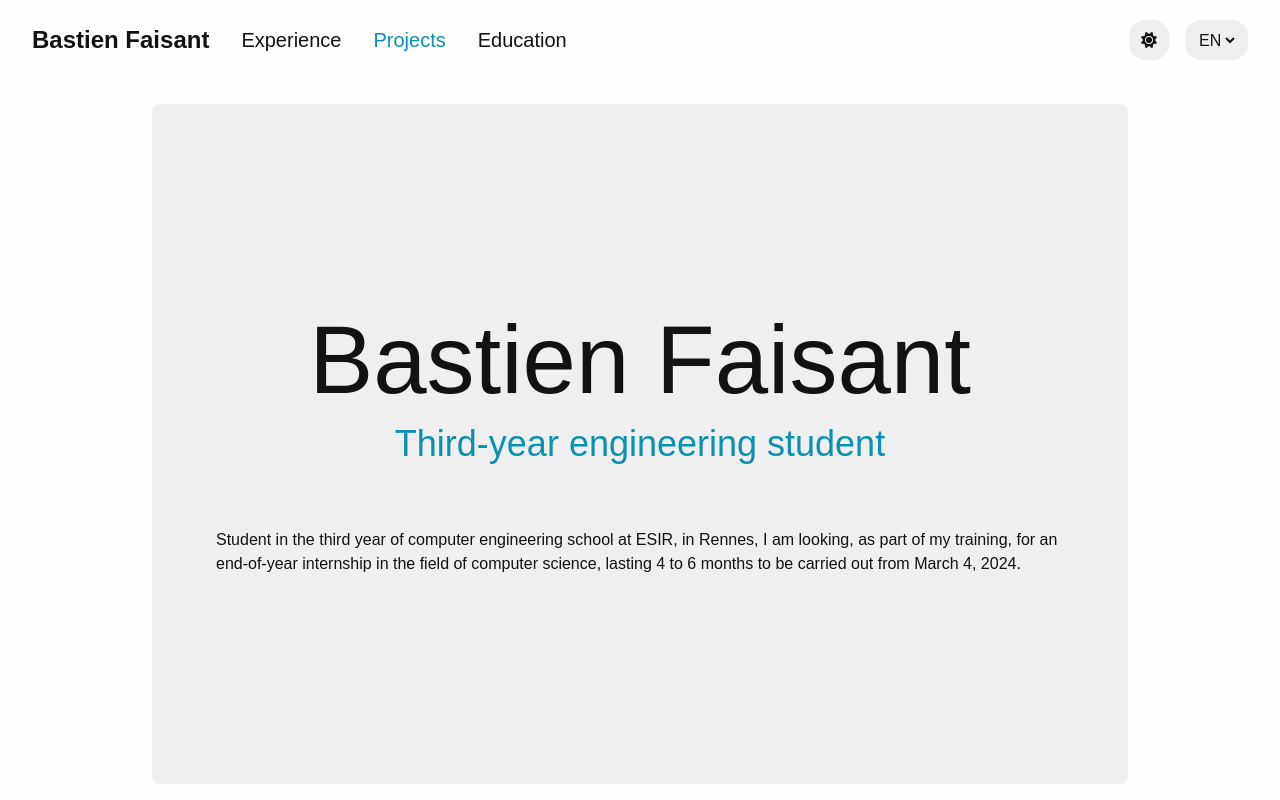
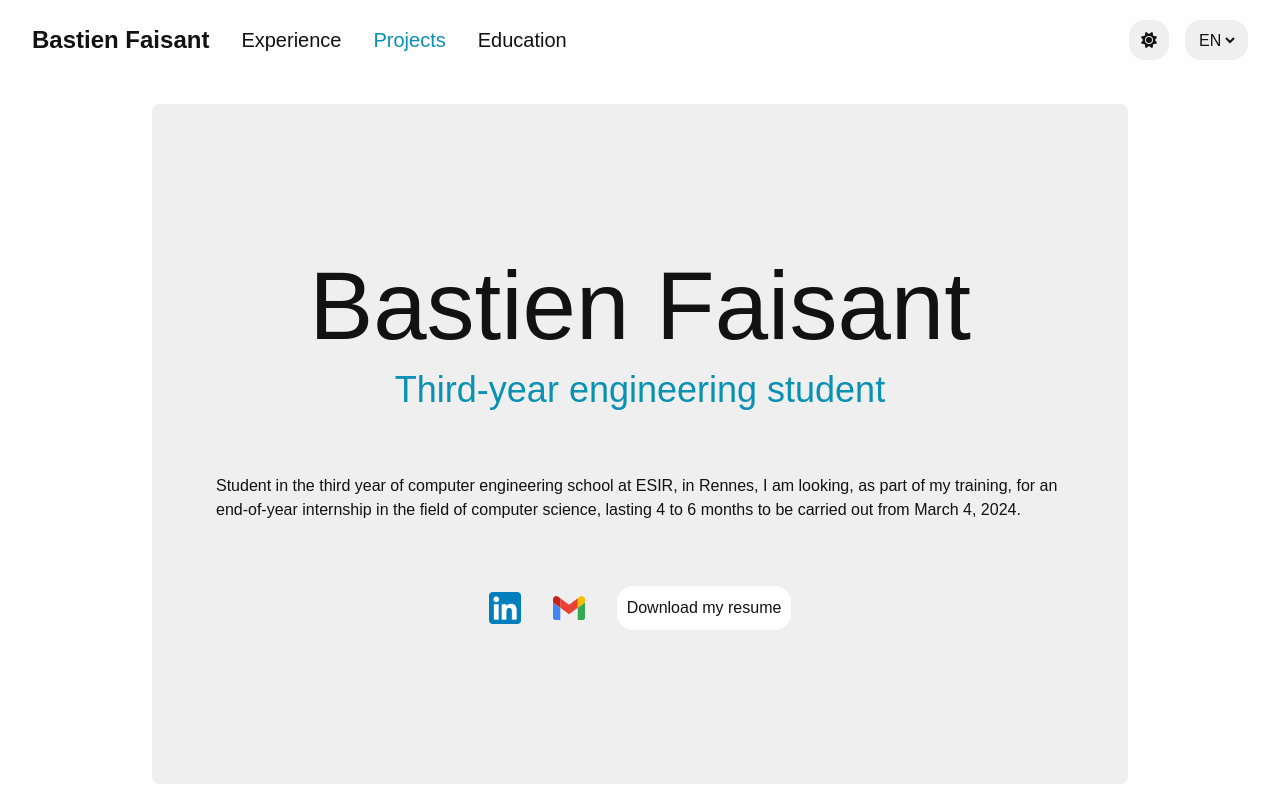
Before and after one commit to Unstery/unstery.github.io, an Astro site: page / in a window 1280 px wide. Shown: the top 800 px of the page. Built offline with nearby package versions, Linux system fonts and the light colour scheme; Astro itself is replaced by a stand-in of ours.

Commit message:
add linked, gmail and resume links

```diff
--- a/src/components/profile/profile.component.tsx
+++ b/src/components/profile/profile.component.tsx
@@ -1,13 +1,34 @@
+import { useTranslation } from 'react-i18next';
+import { useEffect, useState } from 'react';
+
 import { usePortfolio } from '../../modules/portfolio';
+import CV_FR from '../../../public/cv/Bastien_Faisant_CV.pdf';
+import CV_EN from '../../../public/cv/Bastien_Faisant_english_CV.pdf';
+import { LanguagesEnum } from '../../enums/languages.enum';
 
 interface ProfileProps {
   categoriesRef: React.MutableRefObject<HTMLElement[]>
 }
 
 export const Profile = ({ categoriesRef }: ProfileProps) => {
+  const { t, i18n } = useTranslation();
+
+  const [cvPdf, setCVPdf] = useState(CV_EN);
+
   const { findProfile } = usePortfolio();
 
   const profile = findProfile();
+
+  useEffect(() => {
+    switch (i18n.language) {
+      case LanguagesEnum.FR:
+        setCVPdf(CV_FR);
+        break;
+      default:
+        setCVPdf(CV_EN);
+        break;
+    }
+  }, [i18n.language]);
 
   return (
     <section
@@ -20,6 +41,23 @@ export const Profile = ({ categoriesRef }: ProfileProps) => {
         <h2 className="text-lg sm:text-3xl md:text-3xl lg:text-4xl text-center text-primary-200">{profile.status}</h2>
       </div>
       <p>{profile.description}</p>
+      <div className="flex flex-row justify-center items-center gap-8">
+        <a href="https://www.linkedin.com/in/bastienfaisant/" target="_blank" rel="noreferrer">
+          <img src="linkedin.png" alt="LinkedIn" className="h-8 w-8" />
+        </a>
+        <a href="mailto:fst09bastien@gmail.com" target="_blank" rel="noreferrer">
+          <img src="gmail.svg" alt="Gmail" className="h-8 w-8" />
+        </a>
+        <a
+          href={cvPdf}
+          // download={`cv_${i18n.language}_bastien_faisant`} // Directly download the PDF file
+          // target="_blank" // Open the PDF file in another tab
+          className="h-full flex justify-center items-center p-[10px] rounded-2xl bg-background-200 dark:bg-background-700 text-text-700 dark:text-text-200"
+          rel="noreferrer"
+        >
+          {t('downloadResume')}
+        </a>
+      </div>
     </section>
   );
 };
--- a/src/translations/en.json
+++ b/src/translations/en.json
@@ -1,5 +1,6 @@
 {
     "title": "Portfolio",
     "month_one": "{{count}} month",
-    "month_other": "{{count}} months"
+    "month_other": "{{count}} months",
+    "downloadResume": "Download my resume"
 }
--- a/src/translations/fr.json
+++ b/src/translations/fr.json
@@ -1,5 +1,6 @@
 {
     "title": "Portfolio",
     "month_one": "{{count}} mois",
-    "month_other": "{{count}} mois"
+    "month_other": "{{count}} mois",
+    "downloadResume": "Télécharger mon CV"
 }
```
Also changed, not shown: public/gmail.svg (added), public/linkedin.png (added), 2 other files.
